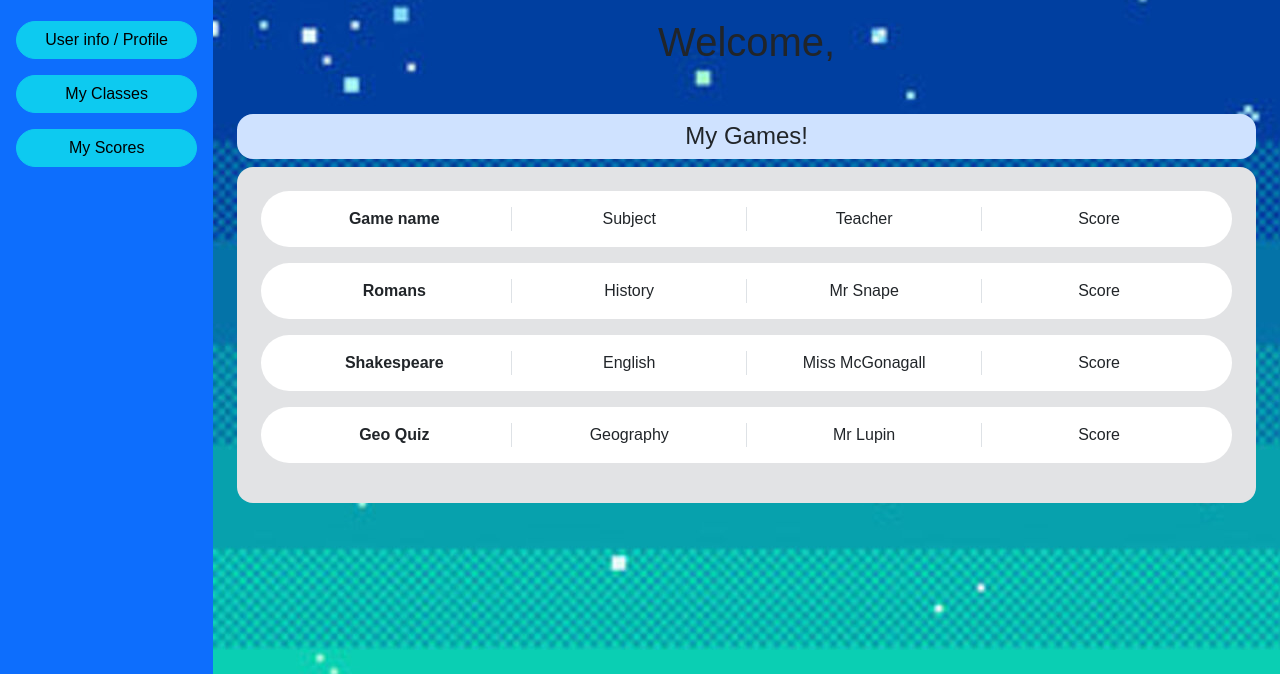
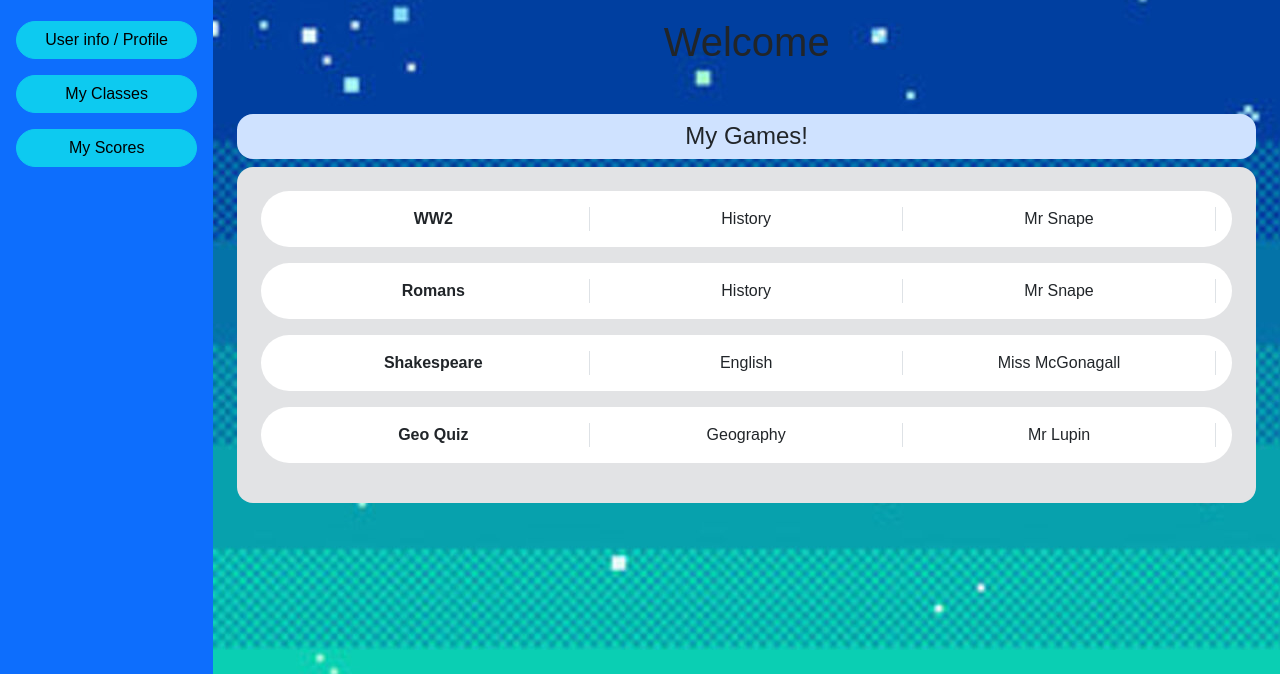
Before and after one commit to ArshaanSindhwani/EduFun, a website: page frontend/Home/Home.html in a window 1280 px wide. Shown: the part 126-800 px from the top of the page. Drawn offline with nearby package versions, Linux system fonts and the light colour scheme.

Commit message:
connectivity between pages

```diff
--- a/frontend/Home/Home.html
+++ b/frontend/Home/Home.html
@@ -39,7 +39,8 @@
 
                     <!-- Welcome User Message -->
                     <div class="mb-5">
-                        <h1 class="mb-3">Welcome, <span id="user-name">'name'</span></h1>
+                        <h1 class="mb-3">Welcome</h1>
+                            <!-- , <span id="user-name">'name'</span></h1> -->
                     </div>
 
                     <!-- My Games -->
@@ -51,10 +52,9 @@
 
                             <!-- Game row 1 - links to GamePage -->
                             <div class="bg-white rounded-pill p-3 mb-3 row mx-0" id="game-1" style="cursor:pointer">
-                                <div class="col text-center border-end fw-semibold">Game name</div>
-                                <div class="col text-center border-end">Subject</div>
-                                <div class="col text-center border-end">Teacher</div>
-                                <div class="col text-center">Score</div>
+                                <div class="col text-center border-end fw-semibold">WW2</div>
+                                <div class="col text-center border-end">History</div>
+                                <div class="col text-center border-end">Mr Snape</div>
                             </div>
 
                             <!-- Game row 2 -->
@@ -62,7 +62,6 @@
                                 <div class="col text-center border-end fw-semibold">Romans</div>
                                 <div class="col text-center border-end">History</div>
                                 <div class="col text-center border-end">Mr Snape</div>
-                                <div class="col text-center">Score</div>
                             </div>
 
                             <!-- Game row 3 -->
@@ -70,7 +69,6 @@
                                 <div class="col text-center border-end fw-semibold">Shakespeare</div>
                                 <div class="col text-center border-end">English</div>
                                 <div class="col text-center border-end">Miss McGonagall</div>
-                                <div class="col text-center">Score</div>
                             </div>
 
                             <!-- Game row 4 -->
@@ -78,7 +76,6 @@
                                 <div class="col text-center border-end fw-semibold">Geo Quiz</div>
                                 <div class="col text-center border-end">Geography</div>
                                 <div class="col text-center border-end">Mr Lupin</div>
-                                <div class="col text-center">Score</div>
                             </div>
 
                         </div>
--- a/frontend/Login/login.js
+++ b/frontend/Login/login.js
@@ -15,8 +15,9 @@ document.getElementById("login-form").addEventListener("submit", async (e) => {
         })
     }
 
-    const response = await fetch("http://localhost:3000/users/login", options);
+    const response = await fetch("http://localhost:3000/login/login", options);
     const data = await response.json();
+    console.log(data);
 
     if (response.status == 200) {
         localStorage.setItem("token", data.token);
--- a/frontend/Register/Register.js
+++ b/frontend/Register/Register.js
@@ -2,6 +2,7 @@ document.getElementById("register-form").addEventListener("submit", async (e) =>
     e.preventDefault();
 
     const form = new FormData(e.target);
+    console.log(form)
 
     const options = {
         method: "POST",
@@ -16,8 +17,9 @@ document.getElementById("register-form").addEventListener("submit", async (e) =>
             password: form.get("password")
         })
     }
+    console.log(options)
 
-    const response = await fetch("http://localhost:3000/users/register", options);
+    const response = await fetch("http://localhost:3000/login/register", options);
     const data = await response.json();
 
     if (response.status == 201) {
```
Also changed, not shown: frontend/Register/Register.html (+4 -4 lines).
